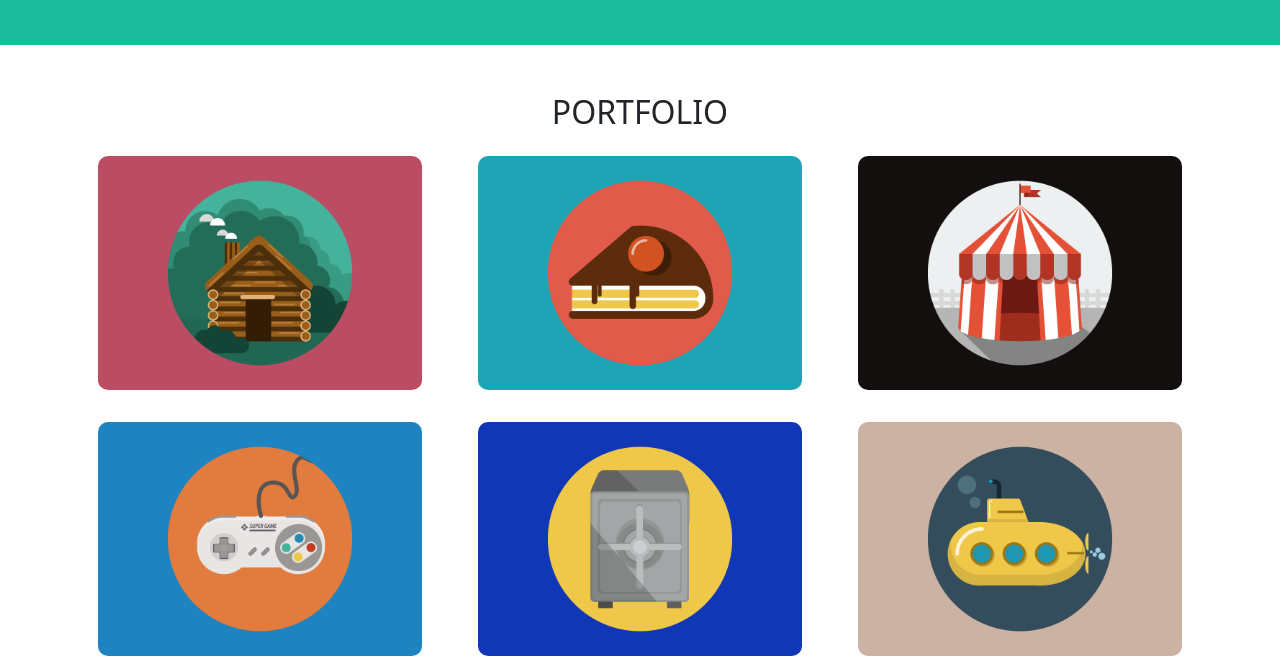
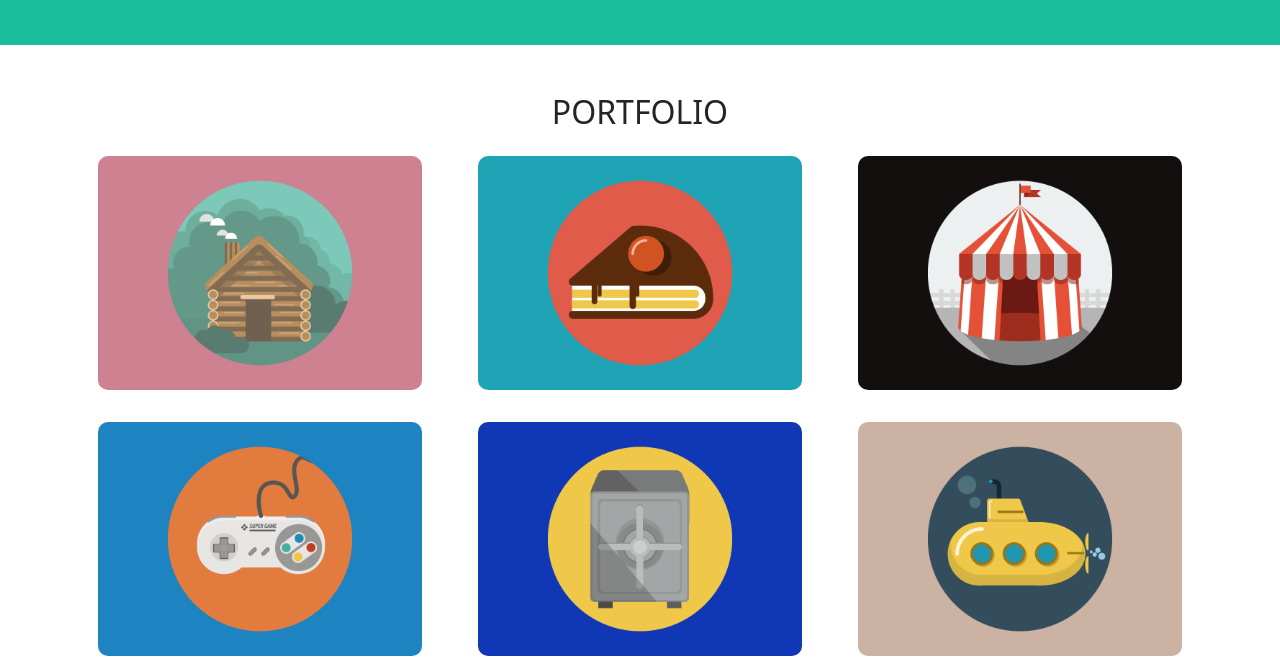
Before and after one commit to AlessandroPagliuca/html-css-bootstrap-freelancer, a plain HTML site: page index.html in a window 1280 px wide. In both pictures the pointer is over the element 260 px from the left and 906 px from the top of the page. Shown: the part 634-1306 px from the top of the page. Drawn offline with nearby package versions, Linux system fonts and the light colour scheme.

Commit message:
Added transition on c92-img

```diff
--- a/css/style.css
+++ b/css/style.css
@@ -19,11 +19,16 @@
 }
 .c92-img{
     width: 100%;
+    transition: all .6s ease-out;
+    cursor: pointer;
 }
 .c92-img img{
     width: 100%;
     border-radius: 10px;
 
+}
+.c92-img:hover {
+    opacity: 0.7;
 }
 .c92-line{
     width: 20px;
```
